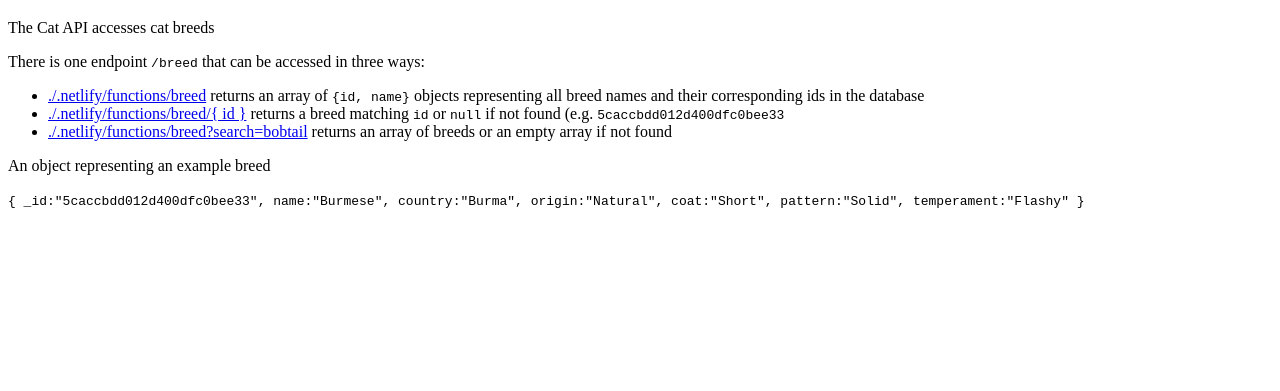
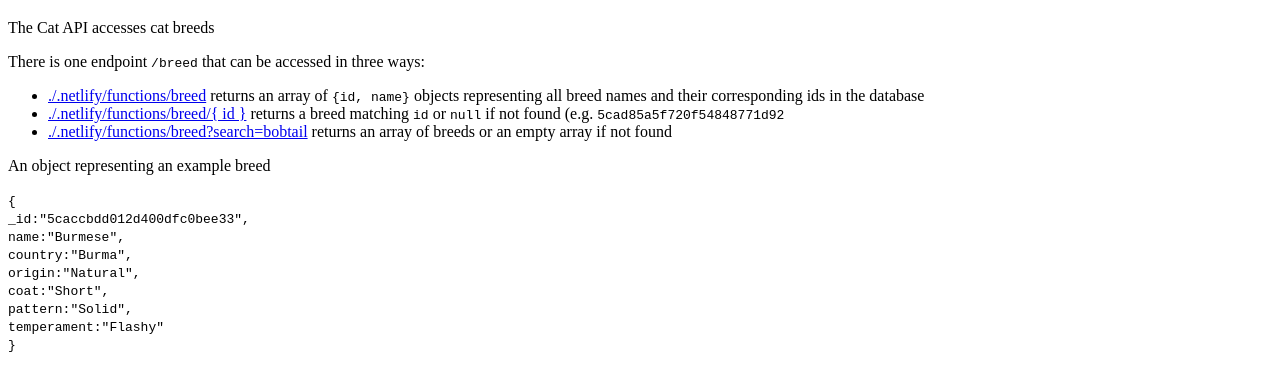
Before and after one commit to rendall/api-cat, a website: page index.html in a window 1280 px wide. Shown: the part 61-452 px from the top of the page. Drawn offline with Linux system fonts and the light colour scheme.

Commit message:
Update documentation

```diff
--- a/index.html
+++ b/index.html
@@ -11,19 +11,19 @@
   <p>There is one endpoint <code>/breed</code> that can be accessed in three ways:</p>
   <ul>
     <li><a href="./.netlify/functions/breed">./.netlify/functions/breed</a> returns an array of <code>{id, name}</code> objects representing all breed names and their corresponding ids in the database</li>
-    <li><a href="./.netlify/functions/breed/5caccbdd012d400dfc0bee33">./.netlify/functions/breed/{ id }</a> returns a breed matching <code>id</code> or <code>null</code> if not found (e.g. <code>5caccbdd012d400dfc0bee33</code></li>
+    <li><a href="./.netlify/functions/breed/5cad85a5f720f54848771d92">./.netlify/functions/breed/{ id }</a> returns a breed matching <code>id</code> or <code>null</code> if not found (e.g. <code>5cad85a5f720f54848771d92</code></li>
     <li><a href="./.netlify/functions/breed?search=bobtail">./.netlify/functions/breed?search=bobtail</a> returns an array of breeds or an empty array if not found</li>
   </ul>
   <p>An object representing an example breed</p>
   <code>
-    {
-      _id:"5caccbdd012d400dfc0bee33",
-      name:"Burmese",
-      country:"Burma",
-      origin:"Natural",
-      coat:"Short",
-      pattern:"Solid",
-      temperament:"Flashy"
+    {<br/>
+      _id:"5caccbdd012d400dfc0bee33",<br/>
+      name:"Burmese",<br/>
+      country:"Burma",<br/>
+      origin:"Natural",<br/>
+      coat:"Short",<br/>
+      pattern:"Solid",<br/>
+      temperament:"Flashy"<br/>
     }
   </code>
 </body>
```
Also changed, not shown: README.md.
